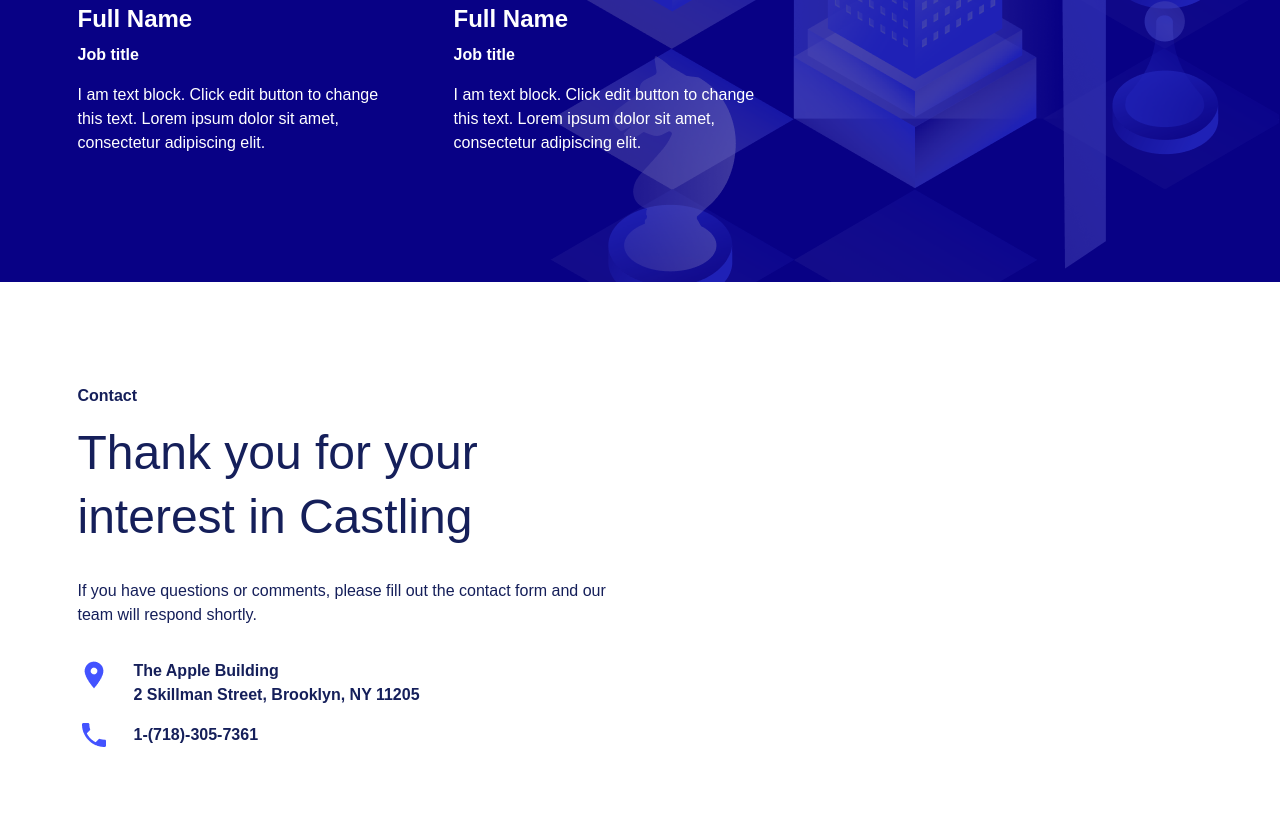
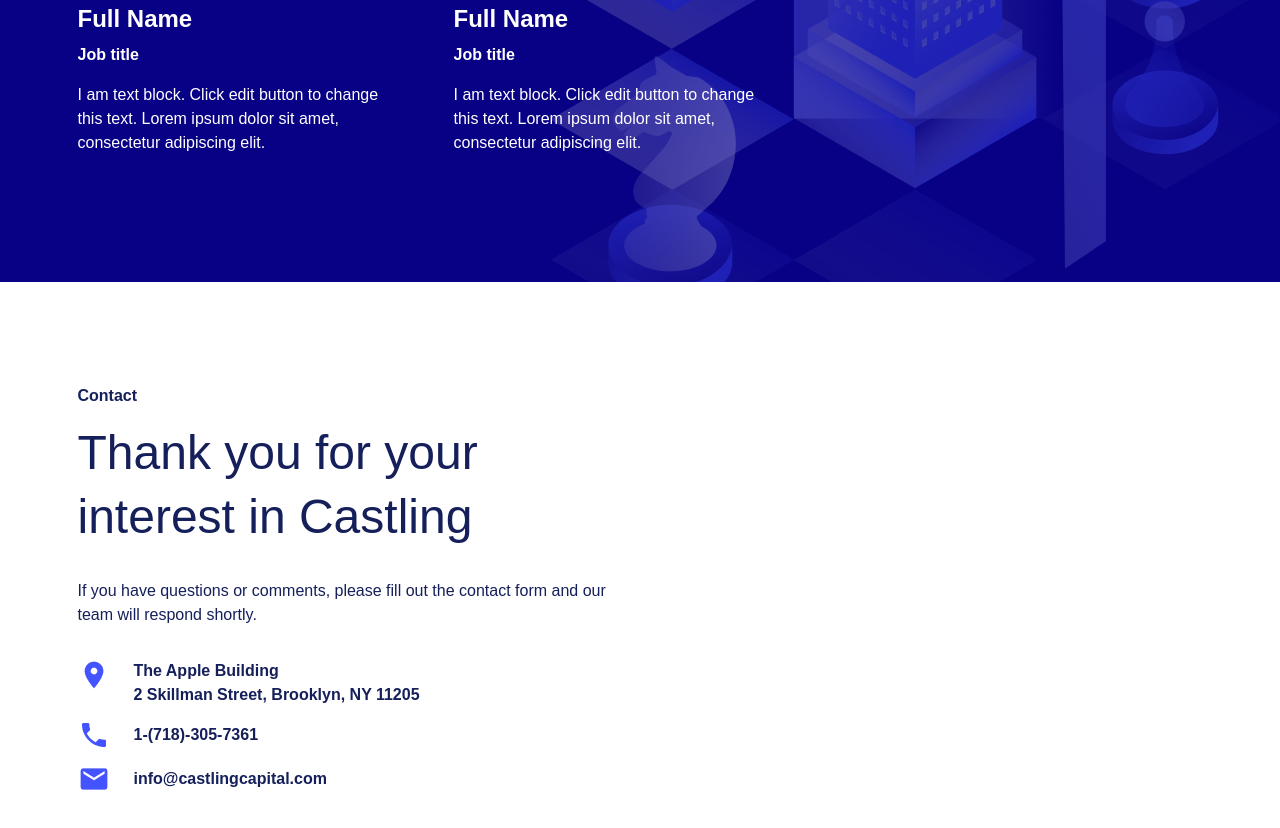
Before and after one commit to Aleksandar-Avramovic/castling-capital-group-assignment, a plain HTML site: page index.html in a window 1280 px wide. Shown: the part 3168-3996 px from the top of the page. Drawn offline with nearby package versions, Linux system fonts and the light colour scheme; a web font is replaced by a local one.

Commit message:
Contact Section left part added

```diff
--- a/index.html
+++ b/index.html
@@ -239,7 +239,7 @@
               <a
                 class="address__link"
                 target="_blank"
-                href="https://www.google.com/maps/place/7+World+Trade+Center+24th+Floor,+New+York,+NY+10007,+USA/@40.7134171,-74.0120169,17z/data=!3m1!4b1!4m5!3m4!1s0x89c25a1bd238051b:0xb709bf0ddba1f1b4!8m2!3d40.7134171!4d-74.0120169?entry=ttu"
+                href="https://www.google.com/maps/place/2+Skillman+St,+Brooklyn,+NY+11205,+USA/@40.6985348,-73.9606448,17z/data=!3m1!4b1!4m6!3m5!1s0x89c25be9c071d849:0xad643436aece1a6d!8m2!3d40.6985308!4d-73.9580699!16s%2Fg%2F11c2cmqwws?entry=ttu"
                 >The Apple Building <br />2 Skillman Street, Brooklyn, NY
                 11205</a
               >
@@ -254,7 +254,14 @@
                 >1-(718)-305-7361</a
               >
             </div>
-            <div class="info__email"></div>
+            <div class="info__email">
+              <img
+                class="email__logo"
+                src="./assets/images/email-logo.png"
+                alt="email logo"
+              />
+              <a class="email__link" href="">info@castlingcapital.com</a>
+            </div>
           </div>
         </div>
         <div class="container__form">
--- a/src/style/_contact.scss
+++ b/src/style/_contact.scss
@@ -75,6 +75,23 @@
           }
         }
         .info__email {
+          display: flex;
+          align-items: center;
+          gap: 24px;
+          .email__link:link,
+          .email__link:visited,
+          .email__link:hover,
+          .email__link:active {
+            font-family: "Bw Modelica SS01", sans-serif;
+            font-weight: 600;
+            font-size: 16px;
+            line-height: 1.5em;
+            color: $text-blue;
+            transition: 0.3s ease;
+          }
+          .email__link:hover {
+            color: $accent-blue;
+          }
         }
       }
     }
--- a/todo.txt
+++ b/todo.txt
@@ -4,4 +4,5 @@
 - Lepse organizuj js fajlove tako da u HTML ukljucis samo jedan poziv
 - Iscackaj kako bi mogao da koristis @extend u Sass-u da ne bi ponavljao kod bazicne stilizacije
 - Pogledaj kako bi mogao da uradis i stilizujes validaciju forme na frontu
-- Proveri da li je adresa za link tacna u kontakt sekciji
+- Proveri za visinu team sekcije tako da se pozadinska slika vidi cela
+- Prilikom scroll-a smanjiti visinu header-a i velicinu logoa
```
Also changed, not shown: src/style/index.css, 1 other file.
